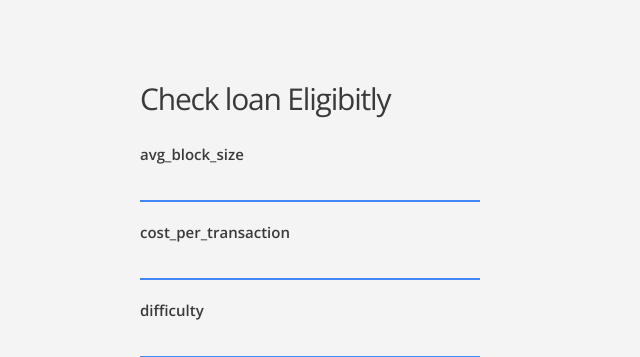
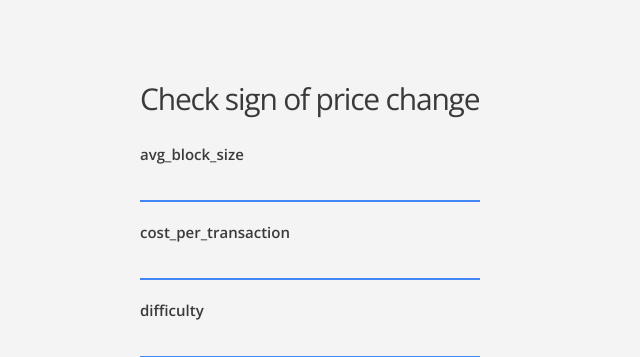
Before and after one commit to nehalbhanushali/Bitcoin_Transaction_Network_Analysis, a Flask app: page /classification in a window 1280 px wide. Shown: the part 191-548 px from the top of the page, without its empty margins (0-640 px from the left). Run offline with Flask 2, Linux system fonts and the light colour scheme; parts of the project's set-up code (start-up, migrations or seed data) failed here and were passed over; some libraries are stand-ins or nearby versions.

Commit message:
classification changes 4

```diff
--- a/learning-flask/templates/classification.html
+++ b/learning-flask/templates/classification.html
@@ -3,7 +3,7 @@
 {% block content %}
   <main class="container signup-section">
     <div class="section-content">
-      <h2>Check loan Eligibitly</h2>
+      <h2>Check sign of price change</h2>
 
       <form method="POST" action="/classification">
         {{ form.hidden_tag() }}
```
